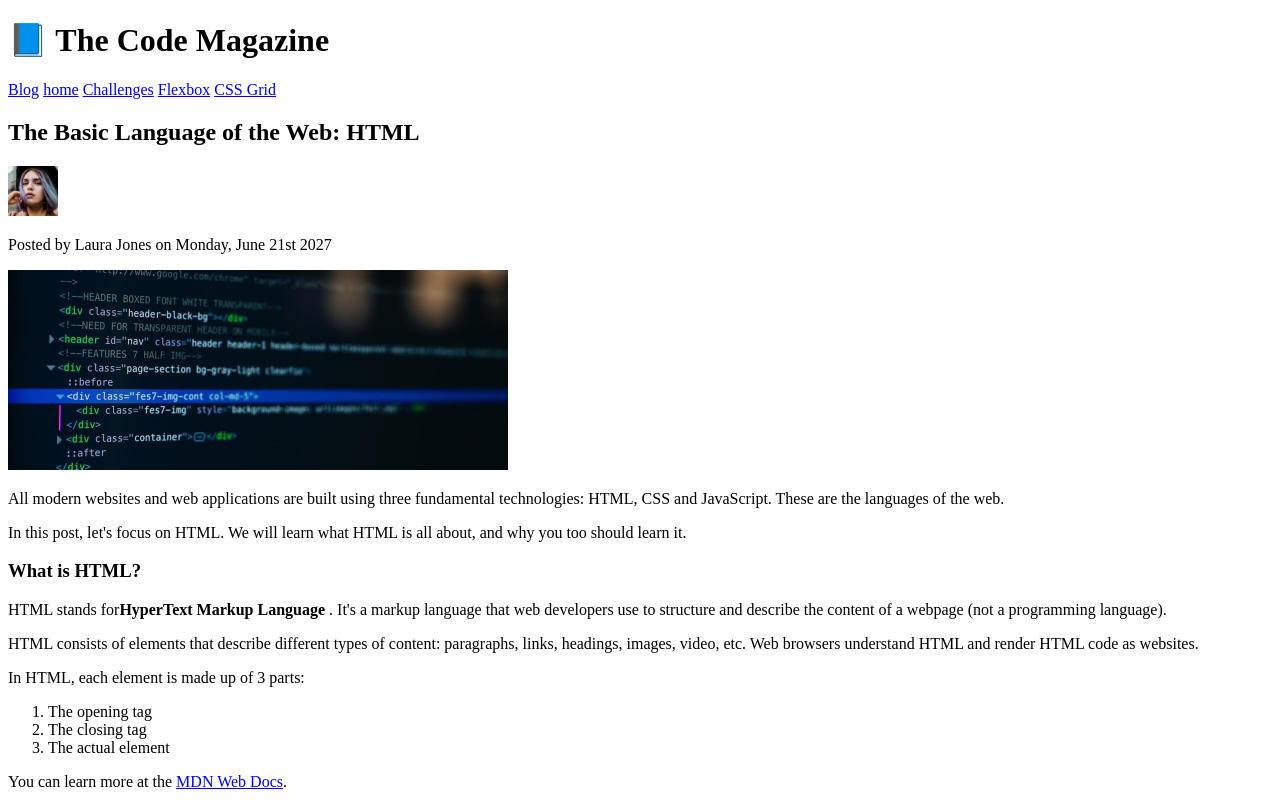
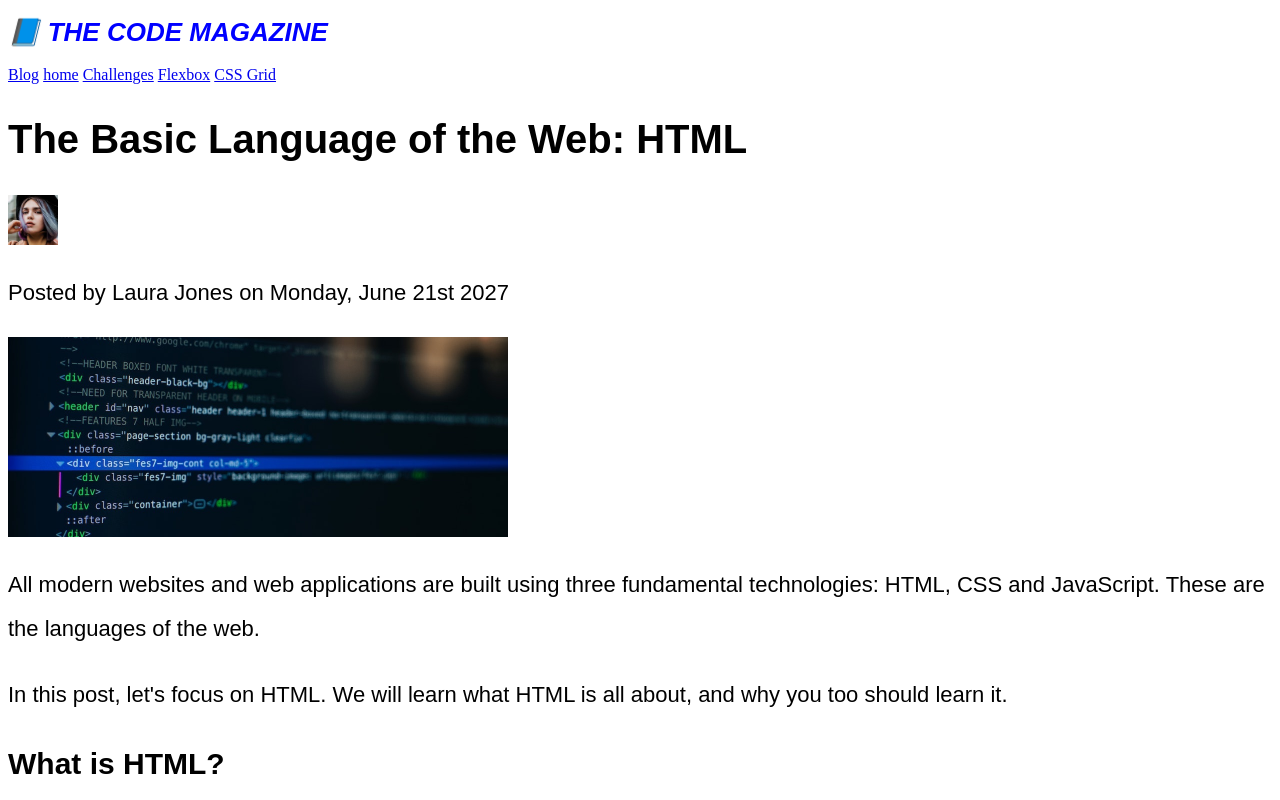
Before and after one commit to LUISSRSAN/CodeMagazine, a plain HTML site: page index.html in a window 1280 px wide. Shown: the top 800 px of the page. Drawn offline with Linux system fonts and the light colour scheme.

Commit message:
added styling

```diff
--- a/index.html
+++ b/index.html
@@ -4,6 +4,7 @@
     <meta charset="UTF-8">
     <meta name="viewport" content="width=device-width, initial-scale=1.0">
     <title> Code Magazine</title>
+    <link rel="stylesheet" href="styles.css">
 </head>
 <body>
     <!--
--- /dev/null
+++ b/styles.css
@@ -0,0 +1,34 @@
+h1{
+    color:blue;
+    font-size:26px;
+    font-family:sans-serif;
+    text-transform:uppercase;
+    font-style:italic;
+}
+
+h2{
+    font-size:40px;
+    font-family:sans-serif;
+}
+
+h3{
+    font-size:30px;
+    font-family:sans-serif;
+}
+
+h4{
+    font-size:20px;
+    font-family:sans-serif;
+    text-transform:uppercase;
+    text-align:center;
+}
+
+p{
+   font-size:22px;
+   font-family:sans-serif;
+   line-height:2;
+
+}
+li{
+    font-family:sans-serif;
+}
```
